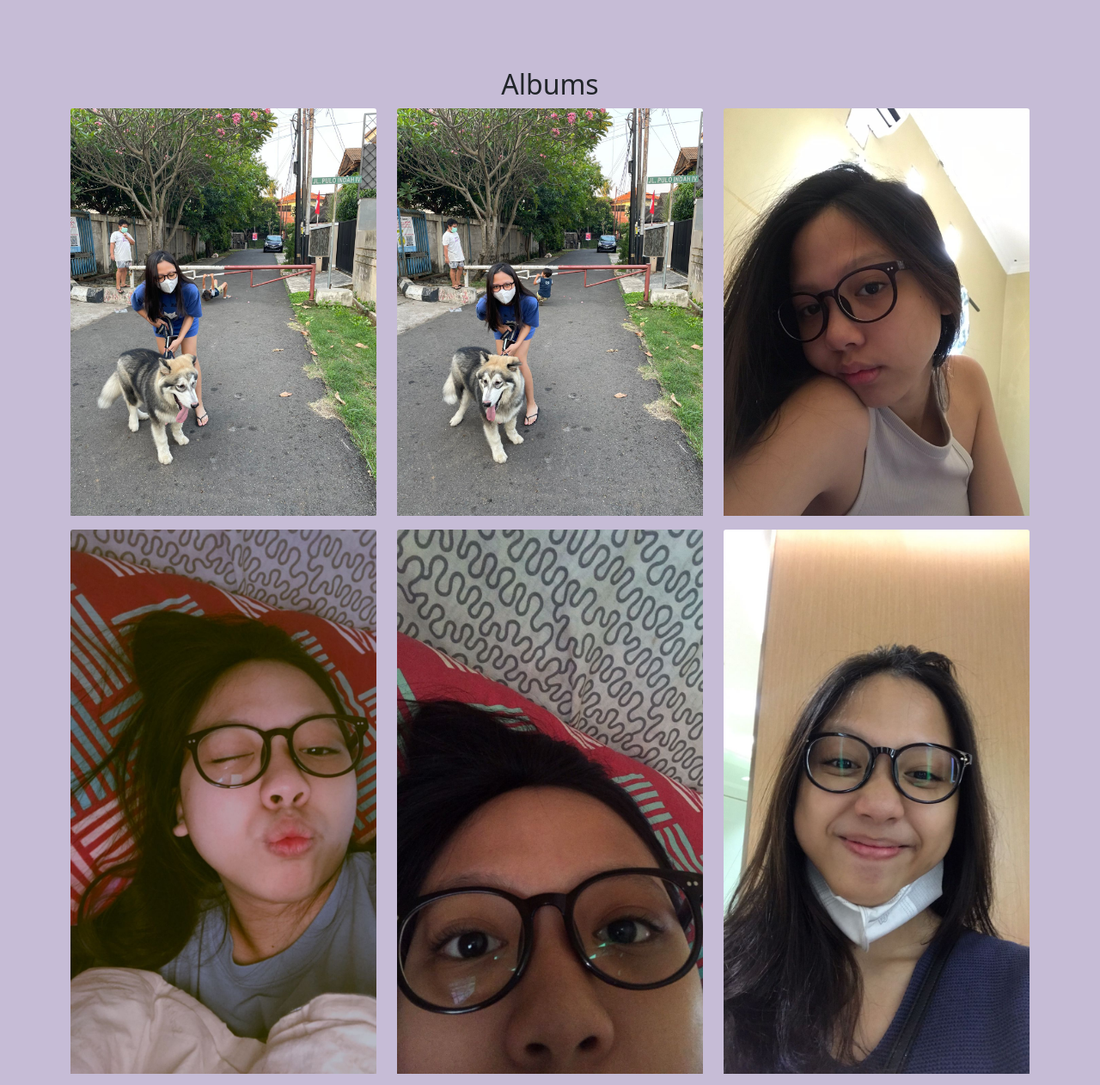
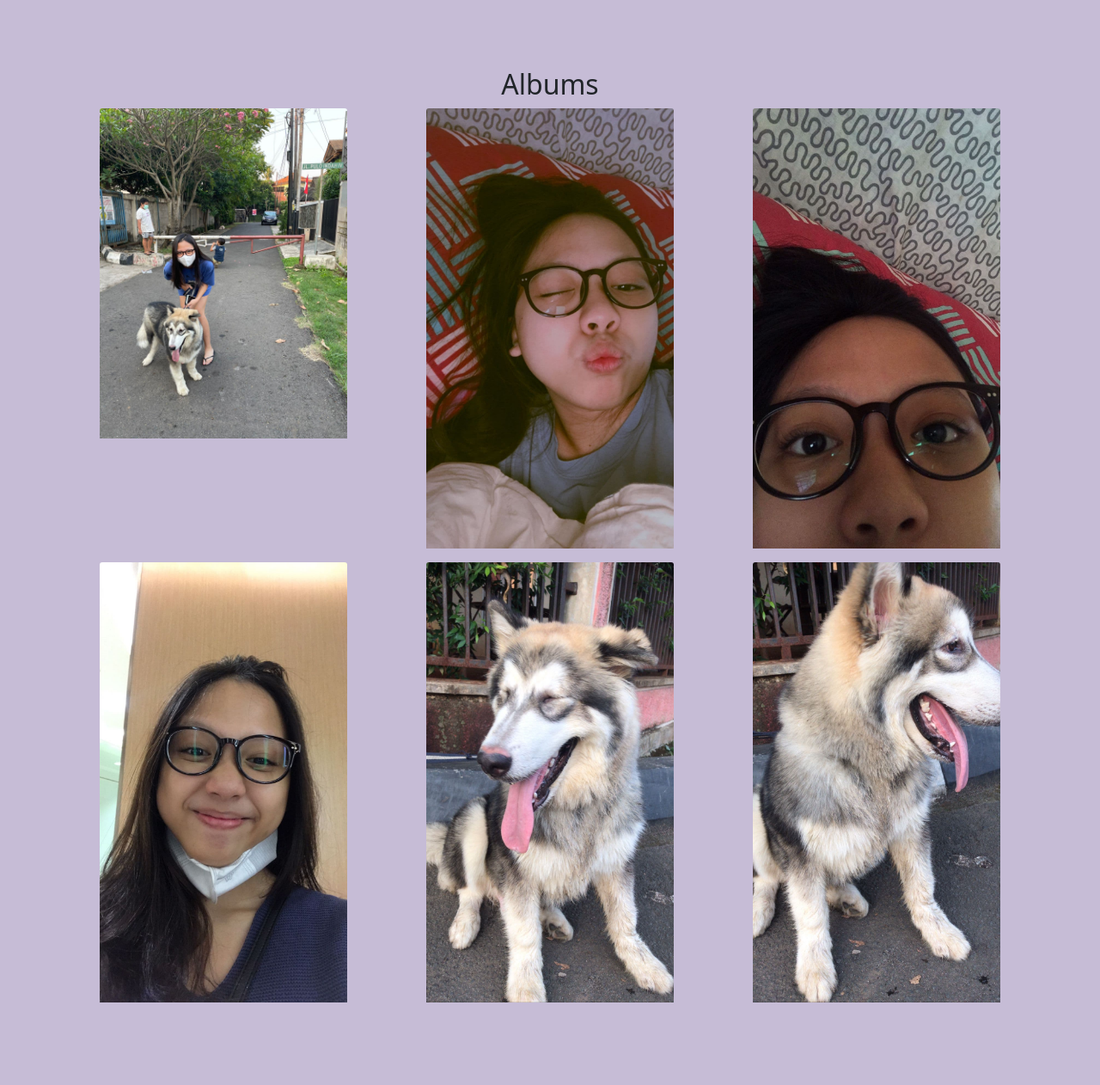
Before and after one commit to nugrahaAdhitama/Chika-Amaliah-Purnomo, a plain HTML site: page index.html in a window 1280 px wide. Shown: the part 1480-2742 px from the top of the page at 86% size. Drawn offline with nearby package versions, Linux system fonts and the light colour scheme.

Commit message:
merevisi section albums

```diff
--- a/index.html
+++ b/index.html
@@ -47,7 +47,7 @@
 
     <!-- Jumbotron -->
     <section class="jumbotron text-center" id="home">
-        <img src="/img/WhatsApp Image 2021-09-16 at 10.02.17 AM.jpeg" alt="Chika Amaliah Purnomo" width="200px" class="rounded-circle img-thumbnail">
+        <img src="/img/thumbnail.jpg" alt="Chika Amaliah Purnomo" width="200px" class="rounded-circle img-thumbnail">
         <h1 class="display-4">Chika Amalliah Purnomo</h1>
         <p class="lead">Waketos | Bucin sama sigit | Demen nonton drama | Sering gabut | Gatau mau nulis apa lagi gw</p>
         <svg xmlns="http://www.w3.org/2000/svg" viewBox="0 0 1440 320"><path fill="#ffffff" fill-opacity="1" d="M0,96L26.7,106.7C53.3,117,107,139,160,170.7C213.3,203,267,245,320,218.7C373.3,192,427,96,480,69.3C533.3,43,587,85,640,133.3C693.3,181,747,235,800,240C853.3,245,907,203,960,197.3C1013.3,192,1067,224,1120,240C1173.3,256,1227,256,1280,240C1333.3,224,1387,192,1413,176L1440,160L1440,320L1413.3,320C1386.7,320,1333,320,1280,320C1226.7,320,1173,320,1120,320C1066.7,320,1013,320,960,320C906.7,320,853,320,800,320C746.7,320,693,320,640,320C586.7,320,533,320,480,320C426.7,320,373,320,320,320C266.7,320,213,320,160,320C106.7,320,53,320,27,320L0,320Z"></path></svg>
@@ -84,28 +84,22 @@
             </div>
             <div class="row justify-content-center text-center">
                 <div class="col-md-4 mb-3">
-                        <img src="img/WhatsApp Image 2021-09-16 at 10.00.01 AM (1).jpeg" class="card-img-top" alt="...">
+                        <img src="img/albums/WhatsApp Image 2021-09-16 at 10.00.01 AM.jpg" class="card-img-top" alt="..." style="width: 18rem;" >
                 </div>
                 <div class="col-md-4 mb-3">
-                        <img src="img/WhatsApp Image 2021-09-16 at 10.00.01 AM.jpeg" class="card-img-top" alt="...">
+                        <img src="img/albums/WhatsApp Image 2021-09-16 at 10.02.40 AM.jpg" class="card-img-top" alt="..." style="width: 18rem;">
                 </div>
                 <div class="col-md-4 mb-3">
-                        <img src="img/WhatsApp Image 2021-09-16 at 10.02.17 AM.jpeg" class="card-img-top" alt="...">
+                        <img src="img/albums/WhatsApp Image 2021-09-16 at 10.02.42 AM.jpg" class="card-img-top" alt="..." style="width: 18rem;">
                 </div>
                 <div class="col-md-4 mb-3">
-                        <img src="img/WhatsApp Image 2021-09-16 at 10.02.40 AM.jpeg" class="card-img-top" alt="...">
+                        <img src="img/albums/WhatsApp Image 2021-09-16 at 10.02.43 AM.jpg" class="card-img-top" alt="..." style="width: 18rem;">
                 </div>
                 <div class="col-md-4 mb-3">
-                        <img src="/img/WhatsApp Image 2021-09-16 at 10.02.42 AM.jpeg" class="card-img-top" alt="...">
+                        <img src="img/albums/WhatsApp Image 2021-09-16 at 9.59.42 AM.jpg" class="card-img-top" alt="..." style="width: 18rem;">
                 </div>
                 <div class="col-md-4 mb-3">
-                        <img src="img/WhatsApp Image 2021-09-16 at 10.02.43 AM.jpeg" class="card-img-top" alt="...">
-                </div>
-                <div class="col-md-4 mb-3">
-                        <img src="img/WhatsApp Image 2021-09-16 at 9.59.42 AM.jpeg" class="card-img-top" alt="...">
-                </div>
-                <div class="col-md-4 mb-3">
-                        <img src="img/WhatsApp Image 2021-09-16 at 9.59.59 AM.jpeg" class="card-img-top" alt="...">
+                        <img src="img/albums/WhatsApp Image 2021-09-16 at 9.59.59 AM.jpg" class="card-img-top" alt="..." style="width: 18rem;">
                 </div>
             </div>
         </div>
```
Also changed, not shown: img/WhatsApp Image 2021-09-16 at 10.00.01 AM (1).jpeg (deleted), img/WhatsApp Image 2021-09-16 at 10.00.01 AM.jpeg (deleted), img/WhatsApp Image 2021-09-16 at 10.02.17 AM.jpeg (deleted), img/WhatsApp Image 2021-09-16 at 10.02.40 AM.jpeg (deleted), img/WhatsApp Image 2021-09-16 at 10.02.42 AM.jpeg (deleted), img/WhatsApp Image 2021-09-16 at 10.02.43 AM.jpeg (deleted), img/WhatsApp Image 2021-09-16 at 9.59.42 AM.jpeg (deleted), img/WhatsApp Image 2021-09-16 at 9.59.59 AM.jpeg (deleted), img/albums/WhatsApp Image 2021-09-16 at 10.00.01 AM.jpg (added), img/albums/WhatsApp Image 2021-09-16 at 10.02.40 AM.jpg (added), img/albums/WhatsApp Image 2021-09-16 at 10.02.42 AM.jpg (added), img/albums/WhatsApp Image 2021-09-16 at 10.02.43 AM.jpg (added), img/albums/WhatsApp Image 2021-09-16 at 9.59.42 AM.jpg (added), img/albums/WhatsApp Image 2021-09-16 at 9.59.59 AM.jpg (added), 1 more files.
